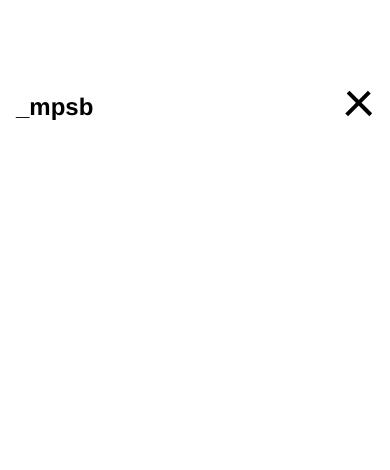
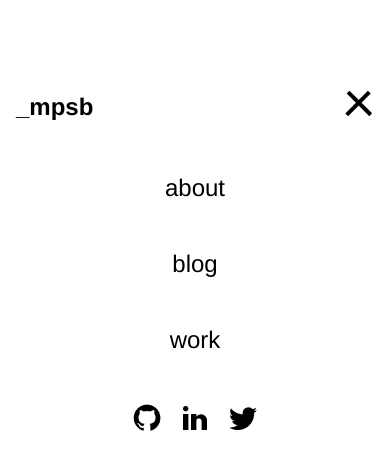
Before and after one commit to mpsb/mpsb-dev, a Next.js app in the folder frontend/: page / in a window 390 px wide. Both pictures are taken after a click on the button 358 px from the left and 107 px from the top of the page. Shown: the top 470 px of the page. Built offline with nearby package versions, Linux system fonts and the light colour scheme.

Commit message:
implemented mobile menu

```diff
--- a/frontend/components/MobileMenu.tsx
+++ b/frontend/components/MobileMenu.tsx
@@ -1,12 +1,107 @@
 import React, { useState } from "react";
+import Link from "next/link";
+import Image from "next/image";
 import styled from "styled-components";
 import { BREAKPOINTS } from "@constants/index";
 import { MobileMenuProps } from "@constants/types";
 
-const MobileMenuContainer = styled.div`
-  position: absolute;
+const MobileMenuContainer = styled.div<MobileMenuProps>`
+  top: 150px;
+  right: 0%;
+  position: fixed;
+  opacity: ${(props) => (props.isOpen ? "1" : "0")};
+  visibility: ${(props) => (props.isOpen ? "visible" : "hidden")};
+  width: 100%;
+  transition: 0.5s ease;
+
+  @media only screen and (min-width: ${BREAKPOINTS.sm}px) {
+    display: none;
+  }
+`;
+
+const StyledUl = styled.ul`
+  width: 100%;
+  list-style: none;
+  display: inline-flex;
+  align-items: center;
+  justify-content: center;
+  flex-direction: column;
+  gap: 48px;
+  padding: 0;
+`;
+
+const StyledLi = styled.li`
+  display: inline;
+  cursor: pointer;
+`;
+
+const SocialLinksContainer = styled.div`
+  display: flex;
+  flex-wrap: wrap;
+  justify-content: center;
+  gap: 16px;
+  margin: 24px 0px;
 `;
 
 export default function MobileMenu({ isOpen }: MobileMenuProps) {
-  return <MobileMenuContainer></MobileMenuContainer>;
+  return (
+    <MobileMenuContainer isOpen={isOpen}>
+      <StyledUl>
+        <StyledLi>
+          <Link href="/about">about</Link>
+        </StyledLi>
+        <StyledLi>
+          <Link href="/blog">blog</Link>
+        </StyledLi>
+        <StyledLi>
+          <Link href="/work">work</Link>
+        </StyledLi>
+      </StyledUl>
+      <SocialLinksContainer>
+        <StyledLi>
+          <Link href="https://www.github.com/mpsb" target="_blank" passHref>
+            <a>
+              <Image
+                src="/brand/github.png"
+                alt="Link to Matthew's github."
+                layout="fixed"
+                width={32}
+                height={32}
+              />
+            </a>
+          </Link>
+        </StyledLi>
+        <StyledLi>
+          <Link
+            href="https://www.linkedin.com/in/matthew-b-6614a811b/"
+            target="_blank"
+            passHref
+          >
+            <a>
+              <Image
+                src="/brand/linkedin.png"
+                alt="Link to Matthew's LinkedIn."
+                layout="fixed"
+                width={32}
+                height={32}
+              />
+            </a>
+          </Link>
+        </StyledLi>
+        <StyledLi>
+          <Link href="https://twitter.com/_mpsb" target="_blank" passHref>
+            <a>
+              <Image
+                src="/brand/twitter.png"
+                alt="Link to Matthew's Twitter."
+                layout="fixed"
+                width={32}
+                height={32}
+              />
+            </a>
+          </Link>
+        </StyledLi>
+      </SocialLinksContainer>
+    </MobileMenuContainer>
+  );
 }
```
